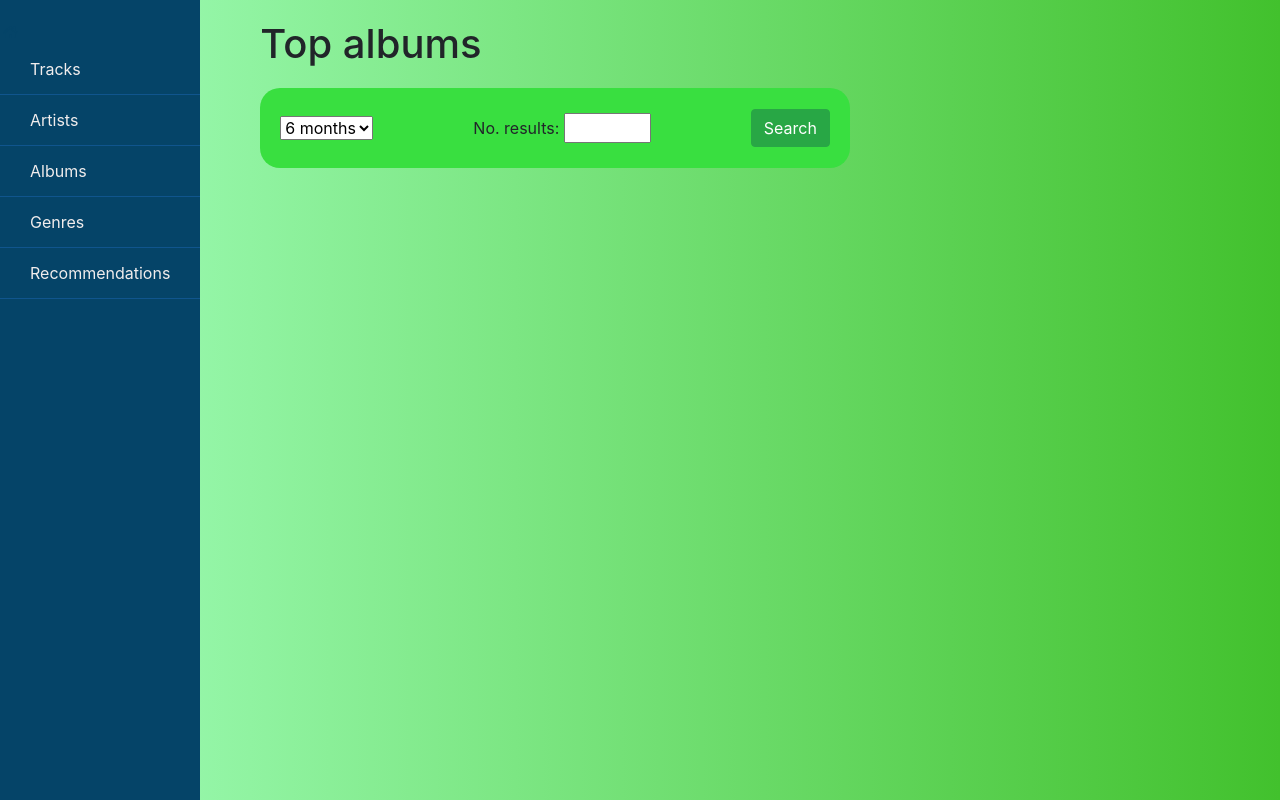
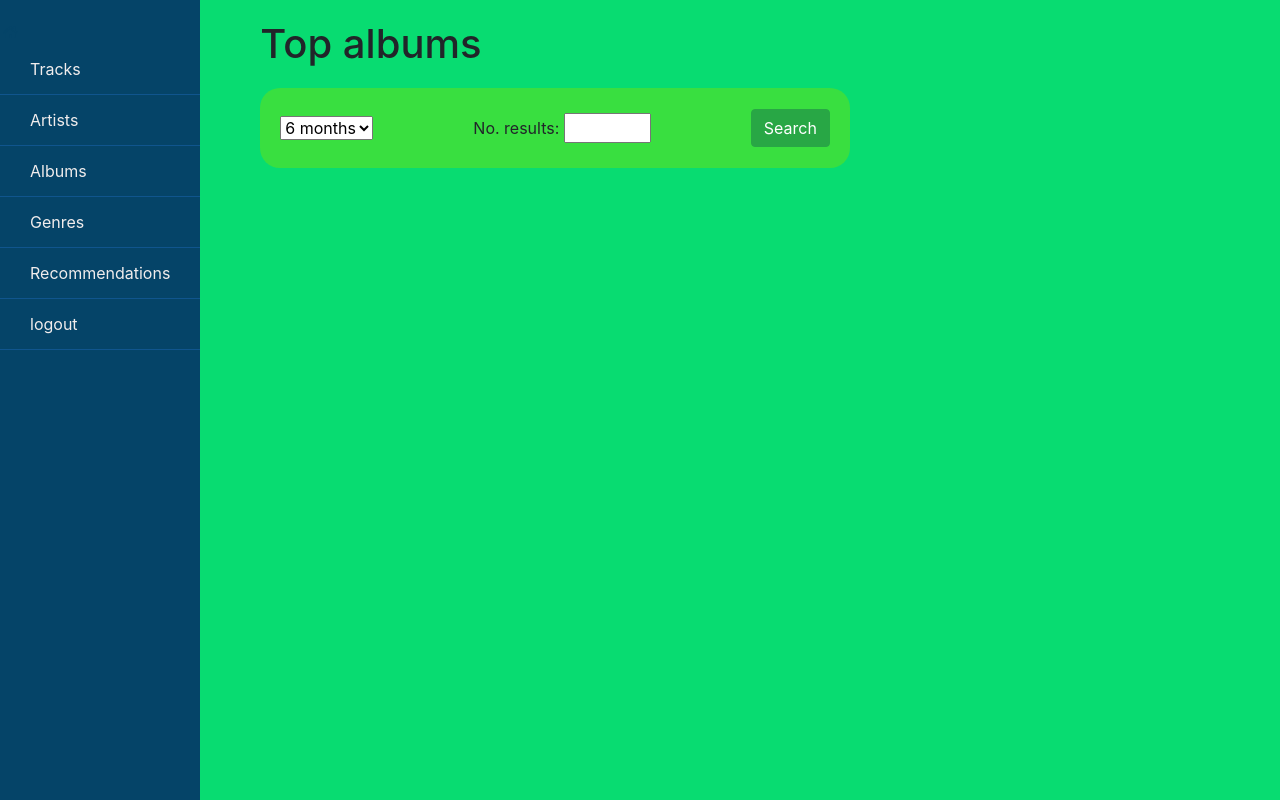
Before and after one commit to ManfredAr/SpotifyWrapped, a Django app: template SpotifyWrapped/spotify/templates/spotify/album.html in a window 1280 px wide. Run offline with Django 4.2, Linux system fonts and the light colour scheme; the template is opened without the code that fills it, so the values that code supplies are empty.

Commit message:
Removed the spotify player and added a lotout tab

```diff
--- a/SpotifyWrapped/SpotifyWrapped/settings.py
+++ b/SpotifyWrapped/SpotifyWrapped/settings.py
@@ -143,6 +143,8 @@ STATIC_ROOT =os.path.join(BASE_DIR, 'staticfiles')
 
 SESSION_ENGINE = 'django.contrib.sessions.backends.cached_db'
 
+SESSION_COOKIE_SAMESITE = 'Lax'
+
 # Default primary key field type
 # https://docs.djangoproject.com/en/4.2/ref/settings/#default-auto-field
 
--- a/SpotifyWrapped/backend/Songs.py
+++ b/SpotifyWrapped/backend/Songs.py
@@ -12,6 +12,9 @@ class songs:
     def getSongs(request):
          # Get the access token from the session
         access_token = request.session.get("access_token")
+
+        if (not access_token):
+            return HttpResponseRedirect('/home')
 
         # Create a Spotipy client using the access token
         sp = spotipy.Spotify(auth=access_token)
--- a/SpotifyWrapped/backend/albums.py
+++ b/SpotifyWrapped/backend/albums.py
@@ -12,6 +12,9 @@ class album:
     def getAlbums(request):
          # Get the access token from the session
         access_token = request.session.get("access_token")
+
+        if (not access_token):
+            return HttpResponseRedirect('/home')
 
         # Create a Spotipy client using the access token
         sp = spotipy.Spotify(auth=access_token)
--- a/SpotifyWrapped/backend/artist.py
+++ b/SpotifyWrapped/backend/artist.py
@@ -13,6 +13,9 @@ class artists:
     def getArtist(request):
          # Get the access token from the session
         access_token = request.session.get("access_token")
+
+        if (not access_token):
+            return HttpResponseRedirect('/home')
 
         # Create a Spotipy client using the access token
         sp = spotipy.Spotify(auth=access_token)
--- a/SpotifyWrapped/backend/genre.py
+++ b/SpotifyWrapped/backend/genre.py
@@ -14,6 +14,9 @@ class genres:
     def getGenres(request, check):
          # Get the access token from the session
         access_token = request.session.get("access_token")
+
+        if (not access_token):
+            return HttpResponseRedirect('/home')
 
         # Create a Spotipy client using the access token
         sp = spotipy.Spotify(auth=access_token)
--- a/SpotifyWrapped/backend/recommendation.py
+++ b/SpotifyWrapped/backend/recommendation.py
@@ -12,6 +12,9 @@ class recommendations:
     def getRecommendation(request):
          # Get the access token from the session
         access_token = request.session.get("access_token")
+
+        if (not access_token):
+            return HttpResponseRedirect('/home')
 
         # Create a Spotipy client using the access token
         sp = spotipy.Spotify(auth=access_token)
--- a/SpotifyWrapped/spotify/templates/spotify/base.html
+++ b/SpotifyWrapped/spotify/templates/spotify/base.html
@@ -51,6 +51,11 @@
                             <span class="item">Recommendations</span>
                         </a>
                     </li>
+                    <li>
+                        <a href="/logout/">
+                            <span class="item">logout</span>
+                        </a>
+                    </li>
                 </ul>
             </div>
         </div>
--- a/SpotifyWrapped/spotify/templates/spotify/recommendation.html
+++ b/SpotifyWrapped/spotify/templates/spotify/recommendation.html
@@ -3,7 +3,6 @@
 
 {% block style %}
 <link rel="stylesheet" type="text/css" media="screen" href="{% static 'css/rec.css' %}">
-<script src="{% static 'js/player.js' %}"></script>
 {% endblock %}
 
 {% block header %}
@@ -11,11 +10,10 @@
 {% endblock %}
 
 {% block content %}
+<br/><p class="h2"> A playlist has been created for you with the following songs. </p><br/>
+
     <div class="player-container">
-        <script src="https://sdk.scdn.co/spotify-player.js" async></script>
-        <div id="playlist_uri" data-playlist-uri="{{ playlist_uri }}"></div>
         <div class="track">
-
             <div id="tracks">
                 {% for i in songs %}
                     <div class="track">
--- a/SpotifyWrapped/spotify/urls.py
+++ b/SpotifyWrapped/spotify/urls.py
@@ -10,4 +10,5 @@ urlpatterns = [
     path('artist/', views.artist),
     path('genre/', views.genre),
     path('recommendation/', views.recommendation),
+    path('logout/', views.logout),
 ]
--- a/SpotifyWrapped/spotify/views.py
+++ b/SpotifyWrapped/spotify/views.py
@@ -58,3 +58,8 @@ def genre(request):
 
 def recommendation(request):
     return recommendations.getRecommendation(request)
+
+def logout(request):
+    request.session.clear()
+    request.session.flush()
+    return HttpResponseRedirect('https://www.spotify.com/logout/')
--- a/SpotifyWrapped/static/css/base.css
+++ b/SpotifyWrapped/static/css/base.css
@@ -54,10 +54,7 @@ ul {
 }
 
 body {
-  width: fit-content;
-  height: fit-content;
-  background-repeat: no-repeat;
-  background-image: linear-gradient(to right, #a3ffbd, #42c12d);
+  background-color: #08dc71
 }
 
 
--- a/SpotifyWrapped/static/css/rec.css
+++ b/SpotifyWrapped/static/css/rec.css
@@ -5,3 +5,7 @@
 .track {
     border-bottom-style: solid;
 }
+
+.set {
+    display: none;
+}
```
Also changed, not shown: SpotifyWrapped/static/js/player.js (deleted, +0 -16 lines).
